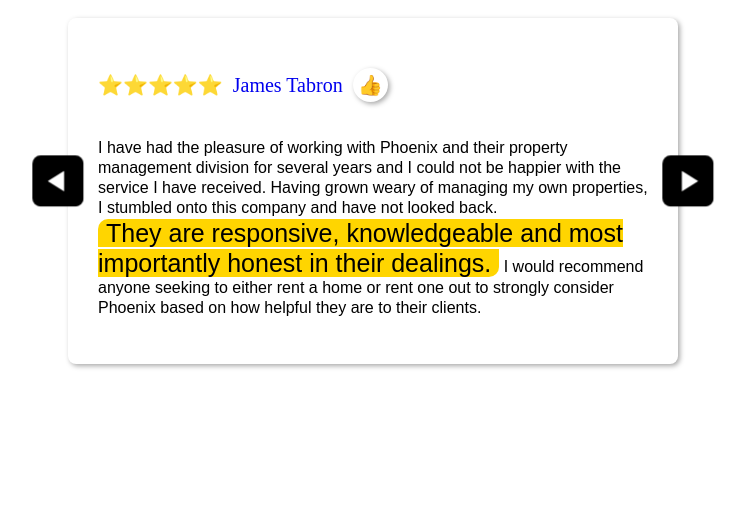
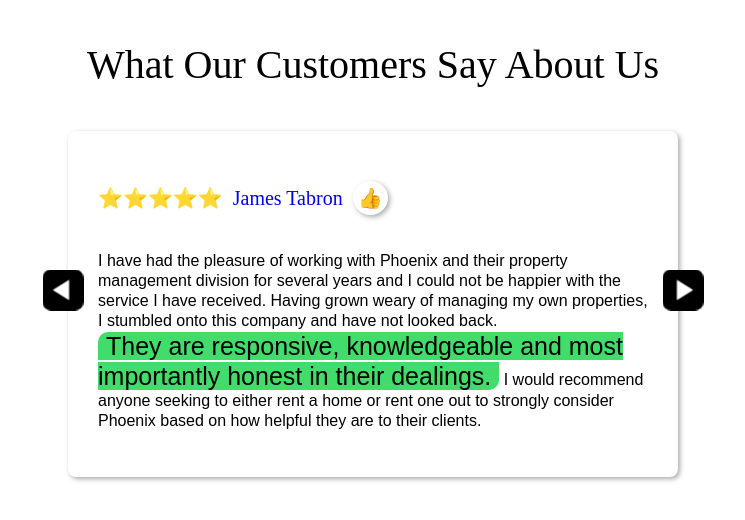
Before and after one commit to benjwu2/testimonials-carousel-component, a plain HTML site: page index.html in a window 1280 px wide. Shown: the whole page, without its empty margins (267-1012 px from the left). Drawn offline with Linux system fonts and the light colour scheme.

Commit message:
change colors and add header to the component

```diff
--- a/index.css
+++ b/index.css
@@ -1,18 +1,21 @@
-.testimonial,
-.testimonials,
-.testimonials__wrapper {
+.testimonials {
   display: flex;
   flex-direction: column;
   align-items: center;
 }
 
-.testimonials {
+.testimonials__header {
+  font-size: 40px;
+  font-weight: 200;
+}
+
+.testimonials__wrapper {
   display: flex;
   flex-wrap: nowrap;
   overflow-x: auto;
   flex-direction: row;
   align-items: stretch;
-  padding: 10px 37.5px 10px;
+  padding: 10px 37.5px 20px;
   column-gap: 100px;
   width: 610px;
   margin-left: auto;
@@ -22,6 +25,9 @@
 }
 
 .testimonial {
+  display: flex;
+  flex-direction: column;
+  align-items: center;
   position: relative;
   min-width: 550px;
   box-shadow: 2px 2px 5px #aaa;
@@ -53,7 +59,7 @@
 }
 
 .testimonial__nav {
-  width: calc(100% + 70px);
+  width: calc(100% + 50px);
   position: absolute;
   top: 40%;
   display: flex;
@@ -62,19 +68,20 @@
 
 .testimonial__nav-next,
 .testimonial__nav-previous {
-  width: 50px;
-  height: 50px;
+  width: 40px;
+  height: 40px;
   border-radius: 8px;
   animation: pulse 2s linear 0s infinite;
   transition: transform 0.5s linear 0s;
+  box-sizing: content-box;
 }
 
 .testimonial__nav-previous:hover {
-  border-left: solid #ffd500 4px;
+  border-left: solid #35ba59 4px;
 }
 
 .testimonial__nav-next:hover {
-  border-right: solid #ffd500 4px;
+  border-right: solid #35ba59 4px;
 }
 
 .testimonial__nav-previous {
@@ -104,41 +111,13 @@
   animation: inflate-and-shake 0.5s ease-in-out 0s;
 }
 
-/* .testimonial:nth-of-type(odd) .testimonial__attribution .sticker {
-  transform: rotate(12deg);
-}
-
-.testimonial:nth-of-type(even) .testimonial__attribution .sticker {
-  transform: rotate(-12deg);
-} */
-
 .testimonial__text-emphasis {
   line-height: 30px;
   border-top-left-radius: 10px;
   border-bottom-right-radius: 10px;
   padding: 0 8px 0;
-  background-color: #ffd500;
+  background-color: #41dc6a;
   font-size: 25px;
-}
-
-@keyframes slide-in-from-right {
-  0% {
-    transform: translate(100%, 0px);
-  }
-
-  100% {
-    transform: translate(0px, 0px);
-  }
-}
-
-@keyframes slide-in-from-left {
-  0% {
-    transform: translate(-100%, 0px);
-  }
-
-  100% {
-    transform: translate(0px, 0px);
-  }
 }
 
 @keyframes pulse {
@@ -155,7 +134,7 @@
   }
 
   75% {
-    transform: scale(1);
+    transform: scale(1.05);
   }
 
   100% {
--- a/index.html
+++ b/index.html
@@ -8,12 +8,15 @@
   </head>
   <body>
     <section class="testimonials">
+      <h1 class="testimonials__header">What Our Customers Say About Us</h1>
+      <div class="testimonials__wrapper">
         <div class="testimonial" id="testimonial-1">
           <div class="testimonial__attribution">
             <p class="five-stars">⭐⭐⭐⭐⭐</p>
             <a
               class="testimonial__link"
               href="https://goo.gl/maps/uaqc7yoLE61xF82P7"
+              target="_blank"
               >James Tabron</a
             >
             <p class="sticker">👍</p>
@@ -21,16 +24,17 @@
 
           <p class="testimonial__text">
             I have had the pleasure of working with Phoenix and their property
-          management division for several years and I could not be happier with
-          the service I have received. Having grown weary of managing my own
-          properties, I stumbled onto this company and have not looked back.
+            management division for several years and I could not be happier
+            with the service I have received. Having grown weary of managing my
+            own properties, I stumbled onto this company and have not looked
+            back.
             <br /><span class="testimonial__text-emphasis"
               >They are responsive, knowledgeable and most importantly honest in
               their dealings.</span
             >
-          I would recommend anyone seeking to either rent a home or rent one out
-          to strongly consider Phoenix based on how helpful they are to their
-          clients.
+            I would recommend anyone seeking to either rent a home or rent one
+            out to strongly consider Phoenix based on how helpful they are to
+            their clients.
           </p>
           <div class="testimonial__nav">
             <a class="testimonial__nav-previous" href="#testimonial-3"></a>
@@ -43,6 +47,7 @@
             <a
               class="testimonial__link"
               href="https://goo.gl/maps/wbantehnGgWPjSPW7"
+              target="_blank"
               >Brooke Thomas</a
             >
             <p class="sticker">😁</p>
@@ -55,8 +60,8 @@
               expertise</span
             >
             on the best properties, contractors, and vendors in the RDU area. If
-          you are looking for a Realtor to buy or sell or Property Manager, they
-          are the company for you.
+            you are looking for a Realtor to buy or sell or Property Manager,
+            they are the company for you.
           </p>
           <div class="testimonial__nav">
             <a class="testimonial__nav-previous" href="#testimonial-1"></a>
@@ -69,6 +74,7 @@
             <a
               class="testimonial__link"
               href="https://goo.gl/maps/ekKvCH9dRZS4EiFq7"
+              target="_blank"
               >Jacob Cox</a
             >
             <p class="sticker">🥰</p>
@@ -89,6 +95,7 @@
             <a class="testimonial__nav-next" href="#testimonial-1"></a>
           </div>
         </div>
+      </div>
     </section>
   </body>
 </html>
```
Lines whose indentation alone changed are shown as unchanged.
